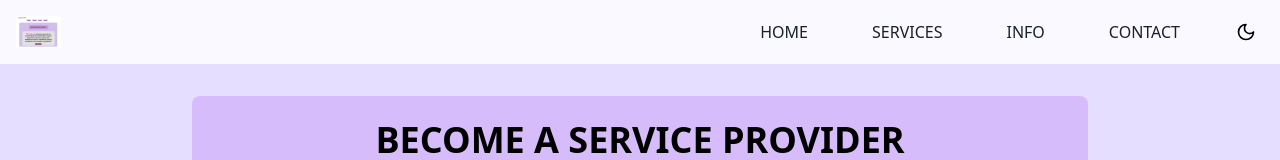
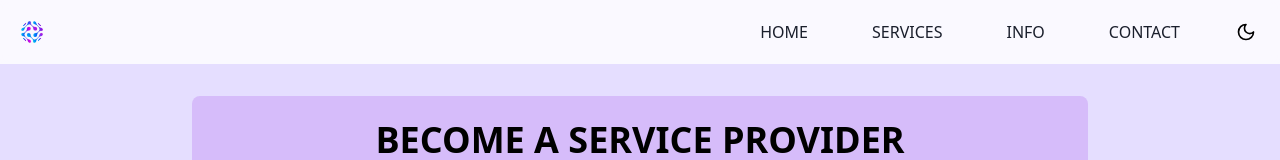
Before and after one commit to GenKentPogiWebDeveloper/hoverdarkly, a React (Vite) app: page /become-provider in a window 1280 px wide. Shown: the top 160 px of the page. Built offline with nearby package versions, Linux system fonts and the light colour scheme.

Commit message:
Add logo to project
Included the requested logo in the project files.
[skip gpt_engineer]

```diff
--- a/src/components/Navbar.tsx
+++ b/src/components/Navbar.tsx
@@ -6,7 +6,7 @@ export function Navbar() {
     <nav className="fixed top-0 w-full bg-white/80 dark:bg-accent-dark/80 backdrop-blur-sm z-50">
       <div className="container mx-auto px-4 py-3 flex items-center justify-between">
         <Link to="/" className="flex items-center space-x-2">
-          <img src="/lovable-uploads/125ebe26-d971-4549-94e4-a3771afd9096.png" alt="SkillSwap Logo" className="h-8" />
+          <img src="/lovable-uploads/89089f36-d6dc-44ac-bf3a-f98d2433f78a.png" alt="SkillSwap Logo" className="h-8" />
         </Link>
 
         <div className="flex items-center space-x-8">
```
Also changed, not shown: public/lovable-uploads/89089f36-d6dc-44ac-bf3a-f98d2433f78a.png (added).
